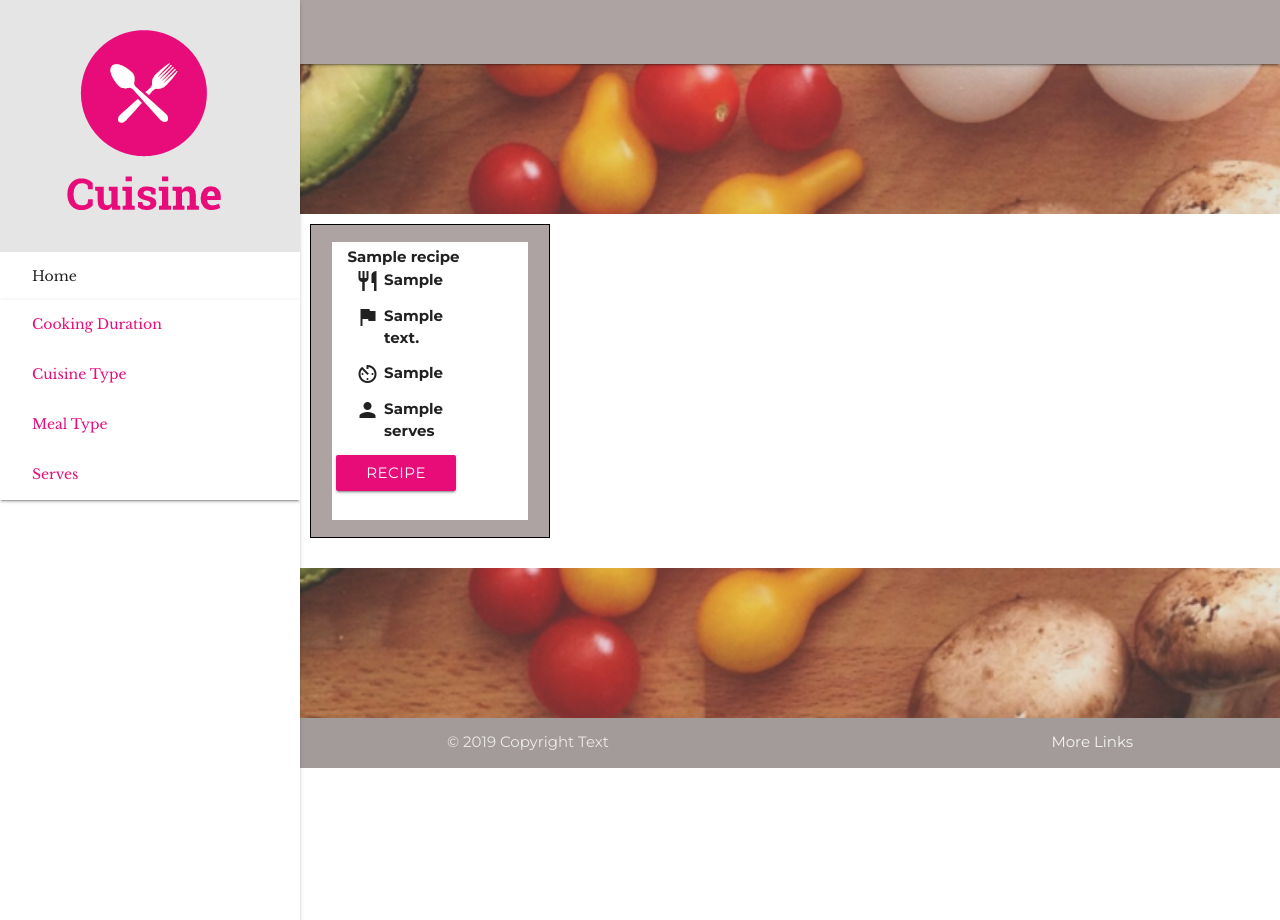
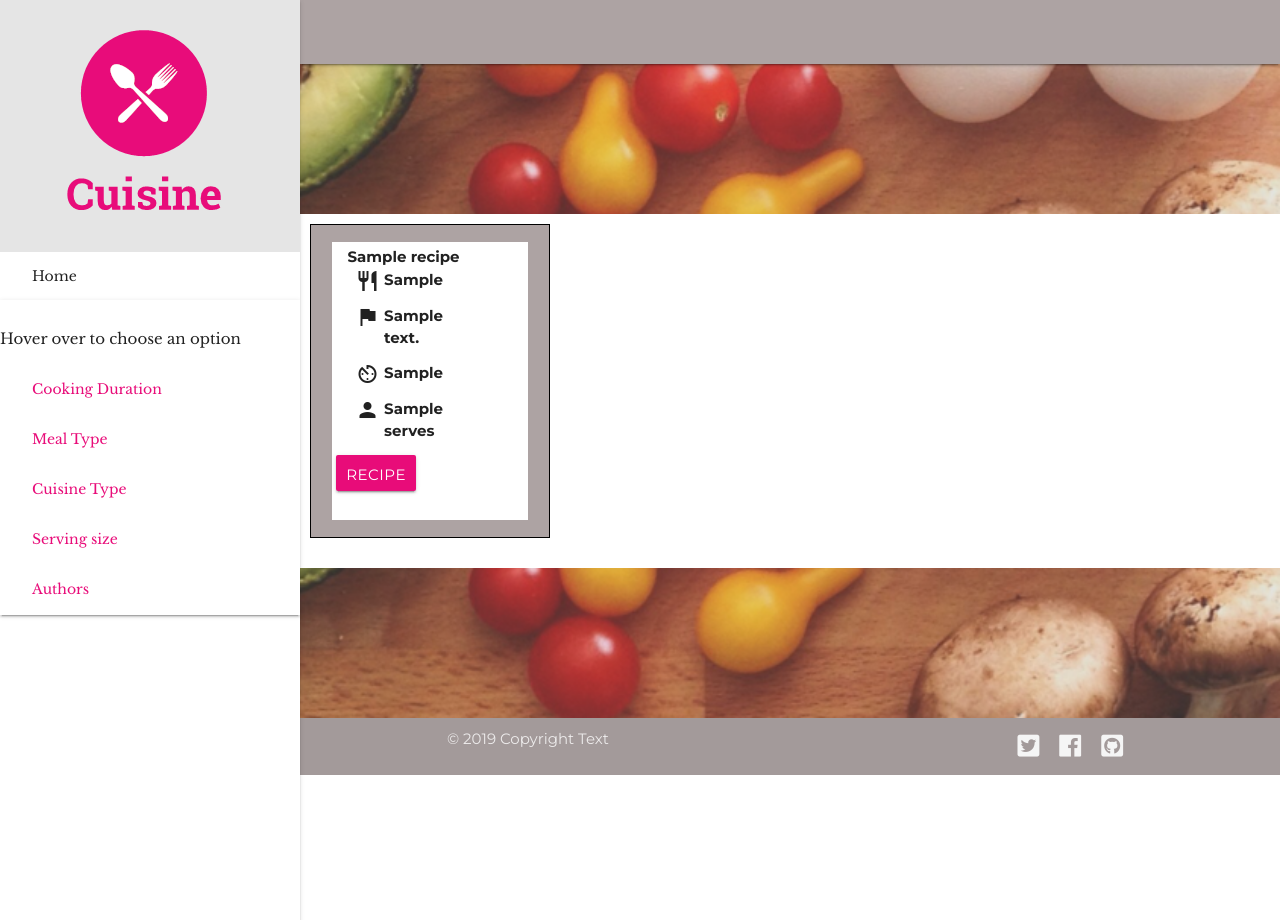
Before and after one commit to Code-Institute-Submissions/Cuisine, a Flask app: page / in a window 1280 px wide, after a click on "Refine results". Run offline with Flask 2, Linux system fonts and the light colour scheme; a database or web service that is not in the repository returns one stand-in record (values such as "Sample title"); some libraries are stand-ins or nearby versions.

Commit message:
Began adding dropdowns for search menu
nested dropdowns have been added, but still need futher styling and corresponding functionality in app.py

```diff
--- a/app.py
+++ b/app.py
@@ -20,12 +20,17 @@ app.secret_key = os.getenv("SECRET", "secret key")
 mongo = PyMongo(app)
 
 
-
 @app.route('/')
 @app.route('/get_recipes')
 def get_recipes():
     return render_template("index.html",
-        recipes=mongo.db.recipes.find())
+        recipes=mongo.db.recipes.find(),
+        serves=mongo.db.serves.find(),
+        cooking_duration=mongo.db.cooking_duration.find(),
+        meal_type=mongo.db.meal_type.find(),
+        cuisine_type=mongo.db.cuisine_type.find(),
+        authors=mongo.db.author.find()
+        )
 
 
 
--- a/static/css/main.css
+++ b/static/css/main.css
@@ -39,6 +39,8 @@ nav {
     margin: 10px 0px;
 }
 
+
+
 /* index */
 
 .container_index {
@@ -50,6 +52,14 @@ nav {
     height: 150px;
 }
 
+.card-button {
+    padding: 2px 10px;
+}
+
+.card-button:hover {
+    background-color: white;
+    color: black;
+}
 
 
 
@@ -95,8 +105,12 @@ nav {
     padding: 4px 10px 2px 18px
 }
 
+.underline {
+    text-decoration: underline;
 
-/* recipe card */
+}
+
+/* recipe card (index) */
 
 .recipe-card {
     margin: 17px 10px;
@@ -212,6 +226,14 @@ input[type=range]+.thumb {
     background-color: #ada3a3;
 }
 
+.footer-icon {
+    margin: 0px 10px;
+    font-size: 25px;
+}
+
+.footer-icon i:hover {
+    color: grey;
+}
 /* Media queries */
 
 @media only screen and (min-width: 992px) {
--- a/templates/addrecipe.html
+++ b/templates/addrecipe.html
@@ -77,12 +77,12 @@
             </div>
 
             <div class="input-field col s12">
-                <textarea placeholder="End each line with a '.' except for the last line. Ex: Cut the onions. Add the salt = 1. Cut the onions 2. Add the salt" name="recipe_instructions" class="materialize-textarea" required></textarea>
+                <textarea name="recipe_instructions" class="materialize-textarea tooltipped" data-position="top" data-delay="30" data-tooltip="End each line with a '.' except for the last line. Ex: Cut the onions. Add the salt = 1. Cut the onions 2. Add the salt" required></textarea>
                 <label for="recipe_instructions">Recipe Instructions</label>
             </div>
 
             <div class="input-field col s12">
-                <textarea placeholder="Add the ingredients for the recipe. Separate each ingredient with a '.' Ex: Onions. Salt." id="ingredients" name="ingredients" class="materialize-textarea" required></textarea>
+                <textarea id="ingredients" name="ingredients" class="materialize-textarea tooltipped" data-position="top" data-delay="30" data-tooltip="Add the ingredients for the recipe. Separate each ingredient with a '.' Ex: Onions. Salt." required></textarea>
                 <label for="ingredients">Ingredients</label>
             </div>
         </div>
--- a/templates/base.html
+++ b/templates/base.html
@@ -9,6 +9,7 @@
     <link href="https://fonts.googleapis.com/icon?family=Material+Icons" rel="stylesheet">
     <link rel="stylesheet" href="https://cdnjs.cloudflare.com/ajax/libs/materialize/0.100.2/css/materialize.min.css">
     <link href="https://fonts.googleapis.com/css?family=Libre+Baskerville|Montserrat:400,700" rel="stylesheet">
+    <link rel="stylesheet" href="https://use.fontawesome.com/releases/v5.7.2/css/all.css" integrity="sha384-fnmOCqbTlWIlj8LyTjo7mOUStjsKC4pOpQbqyi7RrhN7udi9RwhKkMHpvLbHG9Sr" crossorigin="anonymous">
     <link rel="stylesheet" href="{{url_for('static', filename='css/main.css')}}" type="text/css" />
 </head>
 <header>
@@ -21,11 +22,80 @@
             <li><a class='dropdown-button' href='#' data-activates='dropdown1'>Refine results</a>
 
                 <ul id='dropdown1' class='dropdown-content'>
-                    <li><a href="#!">Cooking Duration</a></li>
-                    <li><a href="#!">Cuisine Type</a></li>
-                    <li><a href="#!">Meal Type</a></li>
-                    <li><a href="#!">Serves</a></li>
 
+                    <li>
+                        <p disabled selected>Hover over to choose an option</p>
+                    </li>
+
+                    <li>
+                        <a class='dropdown-inner-button' href='#' data-activates='dropdown2'>Cooking Duration</a>
+
+                        <ul id='dropdown2' class='dropdown-content'>
+
+                            {% for dur in cooking_duration %}
+
+                            <li><a href="#!" value="{{dur.cooking_duration}}">{{dur.cooking_duration}} mins</a></li>
+
+                            {% endfor %}
+
+                        </ul>
+                    </li>
+
+                    <li>
+                        <a class='dropdown-inner-button' href='#' data-activates='dropdown3'>Meal Type</a>
+
+                        <ul id='dropdown3' class='dropdown-content'>
+
+                            {% for type in meal_type %}
+
+                            <li><a href="#!" value="{{type.meal_type}}">{{type.meal_type}}</a></li>
+
+                            {% endfor %}
+
+                        </ul>
+                    </li>
+
+                    <li>
+                        <a class='dropdown-inner-button' href='#' data-activates='dropdown4'>Cuisine Type</a>
+
+                        <ul id='dropdown4' class='dropdown-content'>
+
+                            {% for type in cuisine_type %}
+
+                            <li><a href="#!" value="{{type.cusine_type}}">{{type.cuisine_type}}</a></li>
+
+                            {% endfor %}
+
+                        </ul>
+                    </li>
+
+                    <li>
+                        <a class='dropdown-inner-button' href='#' data-activates='dropdown5'>Serving size</a>
+
+                        <ul id='dropdown5' class='dropdown-content'>
+
+                            {% for size in serves %}
+
+                            <li><a href="#!" value="{{size.serves}}">{{size.serves}} people</a></li>
+
+                            {% endfor %}
+
+                        </ul>
+                    </li>
+
+                    <li>
+                        <a class='dropdown-inner-button' href='#' data-activates='dropdown6'>Authors</a>
+
+                        <ul id='dropdown6' class='dropdown-content'>
+
+                            {% for author in authors %}
+
+                            <li><a href="#!" value="{{author.authors}}">{{author.authors}}</a></li>
+
+                            {% endfor %}
+
+                        </ul>
+                    </li>
 
                 </ul>
             </li>
@@ -62,9 +132,7 @@
             <div class="parallax"><img src="{{url_for('static', filename='images/add_recipe.png')}}"></div>
         </div>
 
-        {% else %}
-
-        {% endif %}
+        {% else %} {% endif %}
 
         <div class="container-fluid">
             {% block content %} {% endblock %}
@@ -88,16 +156,16 @@
             <div class="parallax"><img src="{{url_for('static', filename='images/add_recipe.png')}}"></div>
         </div>
 
-        {% else %}
-
-        {% endif %}
+        {% else %} {% endif %}
 
     </main>
     <footer class="page-footer">
         <div class="footer-copyright">
             <div class="container">
                 © 2019 Copyright Text
-                <a class="grey-text text-lighten-4 right" href="#!">More Links</a>
+                <a class="grey-text text-lighten-4 right footer-icon" href="#!"><i class="fab fa-github-square"></i></a>
+                <a class="grey-text text-lighten-4 right footer-icon" href="#!"><i class="fab fa-facebook"></i></a>
+                <a class="grey-text text-lighten-4 right footer-icon" href="#!"><i class="fab fa-twitter-square"></i></a>
             </div>
         </div>
     </footer>
@@ -113,6 +181,9 @@
         $('#modal3').modal();
         $('#modal4').modal();
         $('.parallax').parallax();
+        $('.collapsible').collapsible();
+        $('.dropdown-button').dropdown({ hover: false });
+        $('.dropdown-inner-button').dropdown({ hover: true });
     });
 </script>
 
--- a/templates/index.html
+++ b/templates/index.html
@@ -52,7 +52,7 @@
                 </div>
             </div>
             <div class="row">
-                <a href="{{url_for('recipe', recipe_id=recipe._id)}}" class="waves-effect waves-light btn btn_small">Recipe</a>
+                <a href="{{url_for('recipe', recipe_id=recipe._id)}}" class="waves-effect waves-light btn card-button">Recipe</a>
             </div>
         </div>
     </div>
```
Also changed, not shown: templates/recipe.html (+24 -20 lines).
